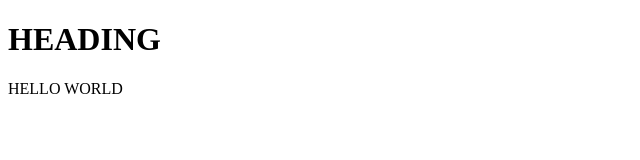
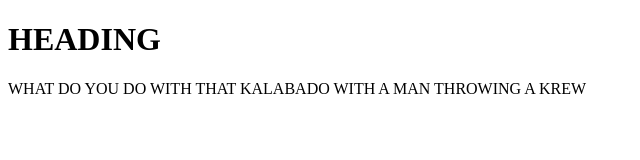
Before and after one commit to Christopher-H/TEST, a plain HTML site: page INDEX.HTML in a window 1280 px wide. Shown: the whole page, without its empty margins (0-640 px from the left). Drawn offline with Linux system fonts and the light colour scheme.

Commit message:
LET'S GO

```diff
--- a/INDEX.HTML
+++ b/INDEX.HTML
@@ -2,11 +2,7 @@
 <html>
 <body>
 <h1>HEADING</h1>
-<p>HELLO WORLD</p>
-
-
-
-
+<p>WHAT DO YOU DO WITH THAT KALABADO WITH A MAN THROWING A KREW</p>
 
 
 </body>
```
